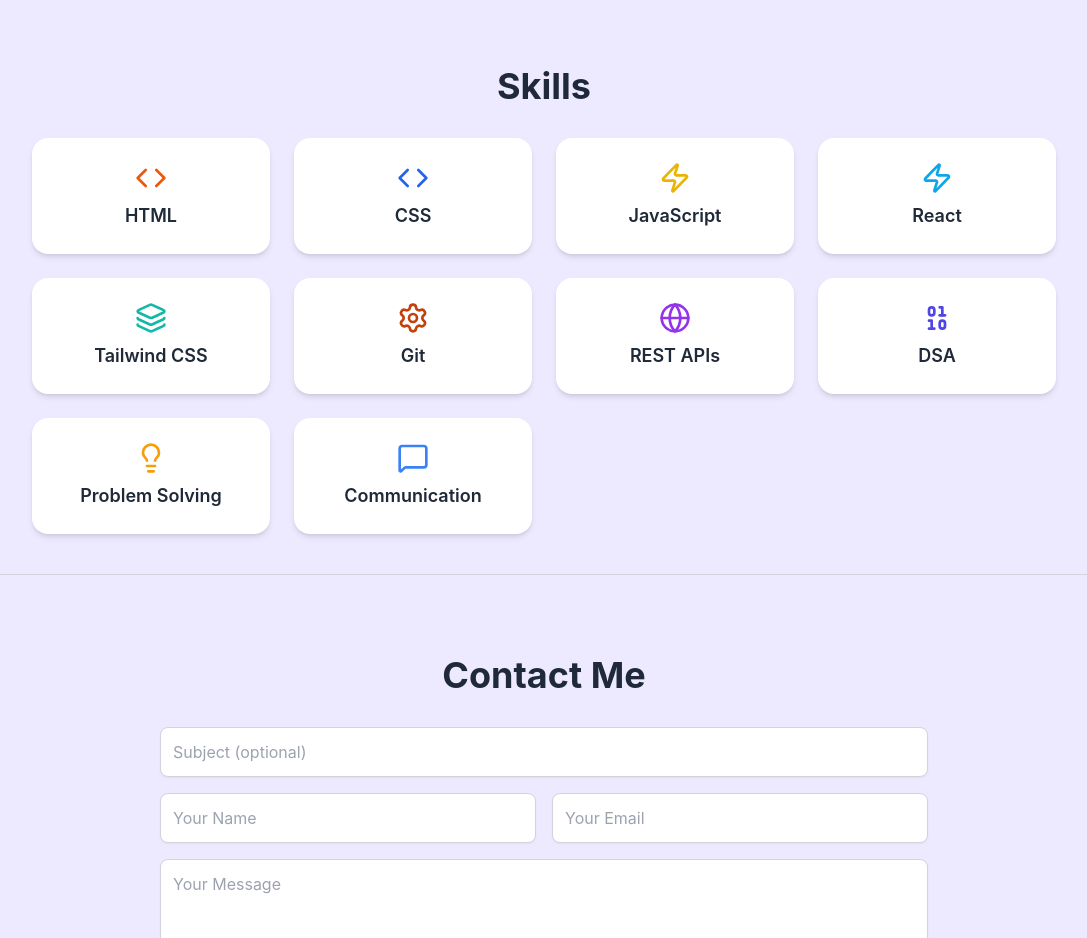
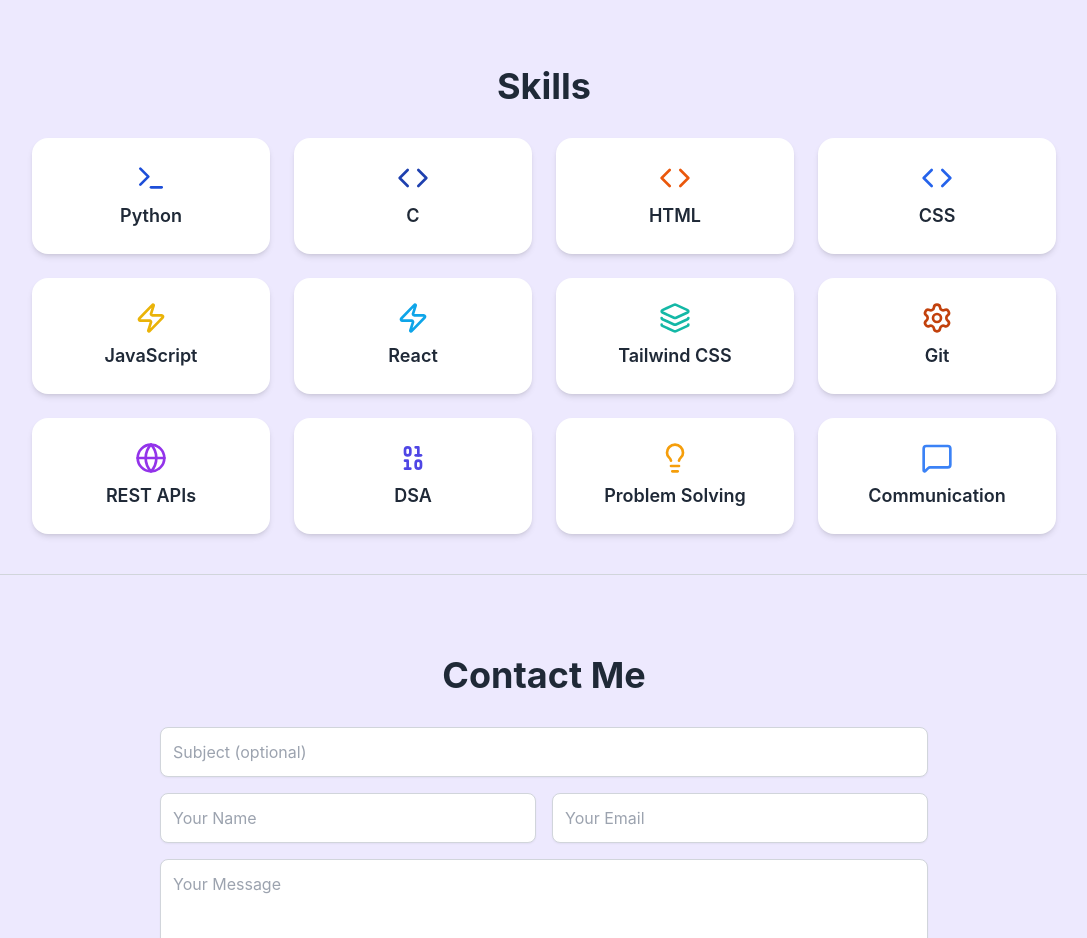
Before and after one commit to Luckyjaglan/my-portfolio, a React (Vite) app: page / in a window 1280 px wide. Shown: the part 3040-3978 px from the top of the page, without its empty margins (96-1183 px from the left). Built offline with nearby package versions, Linux system fonts and the light colour scheme.

Commit message:
Fixed bugs

```diff
--- a/src/App.jsx
+++ b/src/App.jsx
@@ -104,7 +104,7 @@
           <a href="https://linkedin.com/in/lucky-jaglan" target="_blank" rel="noopener noreferrer" className="text-gray-300 hover:text-sky-400 transition-colors" aria-label="LinkedIn Profile">
             <Linkedin size={32} />
           </a>
-          <a href="mailto:luckyjaglan47@gmail.com" className="text-gray-300 hover:text-sky-400 transition-colors" aria-label="Email Me">
+          <a href="mailto:luckyjaglan47@gmail.com" target="_blank" className="text-gray-300 hover:text-sky-400 transition-colors" aria-label="Email Me">
             <Mail size={32} />
           </a>
         </div>
@@ -188,7 +188,7 @@
       title: 'Study Buddy',
       description: 'A one stop solution for notes, syllabus and study material.',
       builtWith: ['HTML5', 'CSS3', 'Javascript'],
-      link: 'https://github.com/your/osubackup',
+      link: 'https://github.com/Luckyjaglan/Study-Buddy',
       image: '/assets/Project2_img.png',
       imageOnRight: true,
     },
@@ -336,11 +336,13 @@
 // --- Skills Section Component ---
 const SkillsSection = () => {
   const skills = [
-    'HTML', 'CSS', 'JavaScript', 'React', 'Tailwind CSS','Git', 'REST APIs', 'DSA', 'Problem Solving', 'Communication'
+    'Python', 'C', 'HTML', 'CSS', 'JavaScript', 'React', 'Tailwind CSS','Git', 'REST APIs', 'DSA', 'Problem Solving', 'Communication'
   ];
 
   // Mapping for skill-specific colors using Tailwind CSS classes
   const skillColors = {
+    'Python': 'text-blue-700',
+    'C': 'text-blue-800',
     'HTML': 'text-orange-600',
     'CSS': 'text-blue-600',
     'JavaScript': 'text-yellow-500', // Yellow for JavaScript
@@ -357,6 +359,8 @@
   const getSkillData = (skillName) => {
     const icon = (() => {
       switch (skillName) {
+        case 'Python': return <Terminal size={32} />;
+        case 'C': return <Code size={32} />;
         case 'HTML': return <Code size={32} />;
         case 'CSS': return <Code size={32} />;
         case 'JavaScript': return <Zap size={32} />; // Using Zap for JS
@@ -619,7 +623,7 @@
           <a href="https://x.com/jaglan_lucky" target="_blank" rel="noopener noreferrer" className="text-gray-400 hover:text-sky-400 transition-colors" aria-label="Twitter Profile">
             <Twitter size={28} />
           </a>
-          <a href="mailto:luckyjaglan47@gmail.com" className="text-gray-400 hover:text-sky-400 transition-colors" aria-label="Email Me">
+          <a href="mailto:luckyjaglan47@gmail.com" target="_blank" className="text-gray-400 hover:text-sky-400 transition-colors" aria-label="Email Me">
             <Mail size={28} />
           </a>
         </div>
```
